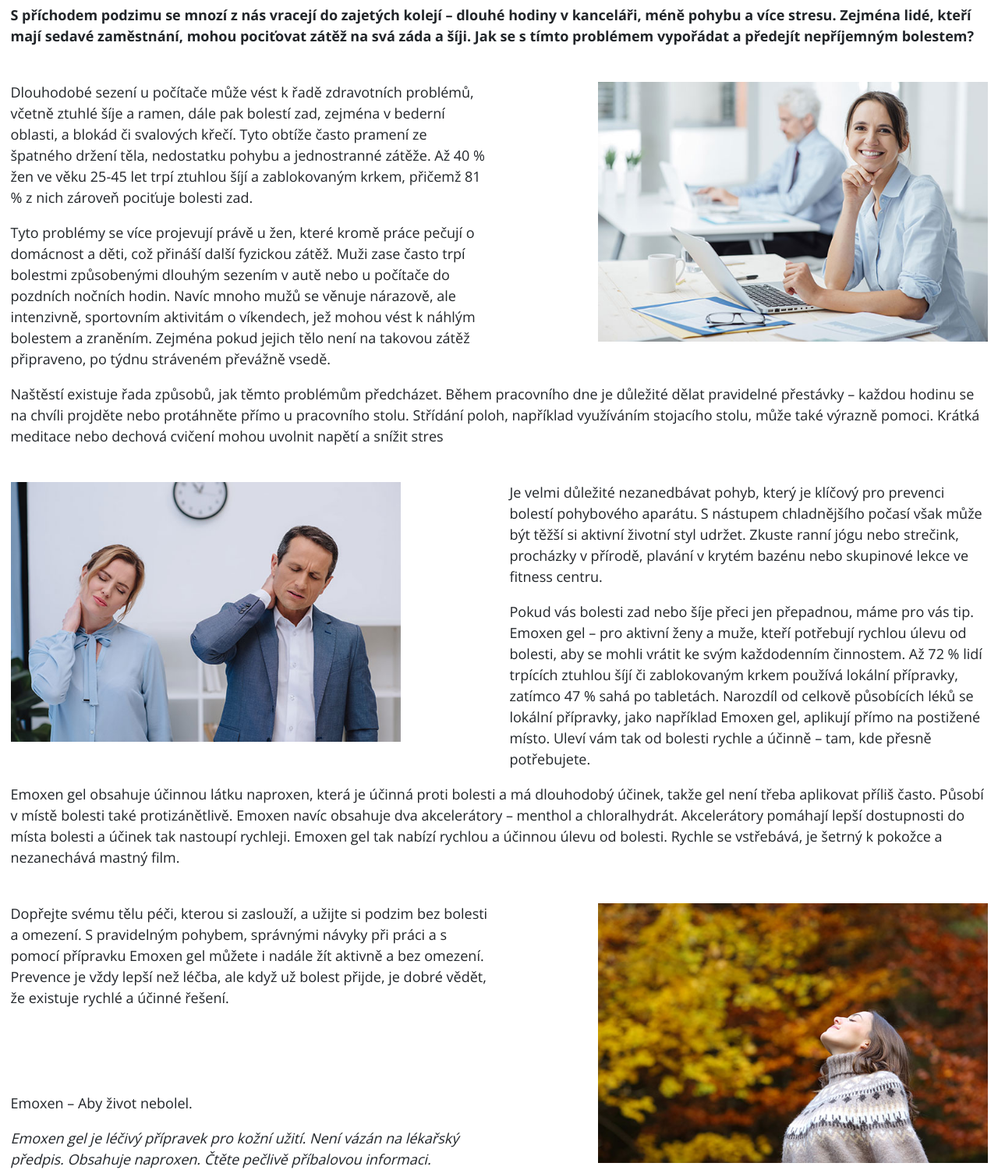
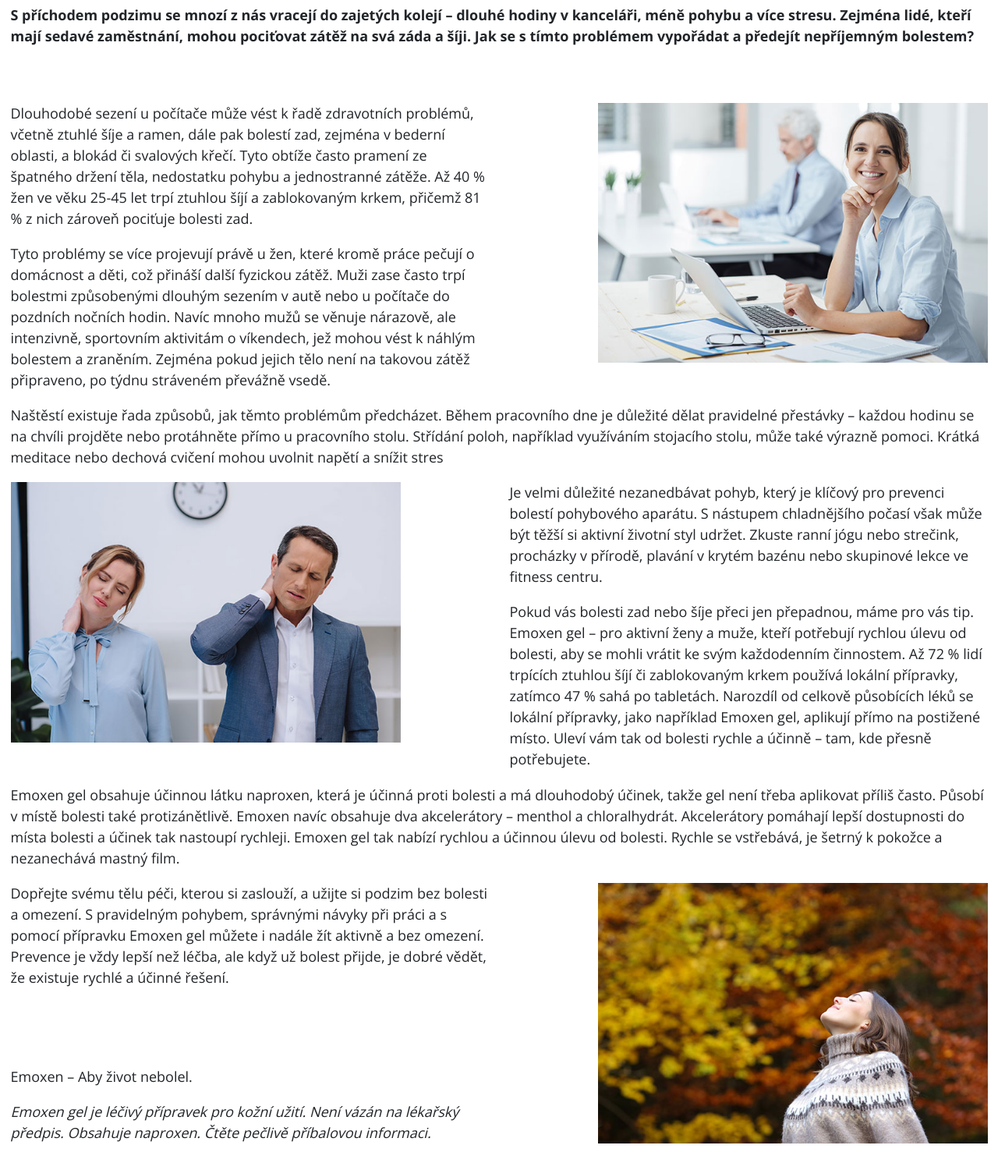
Before and after one commit to VaclavR/emoxen.cz, a website: page clanky/jak_se_vyhnout_bolestem.html in a window 1280 px wide. Shown: the part 220-1720 px from the top of the page at 78% size. Drawn offline with nearby package versions, Linux system fonts and the light colour scheme.

Commit message:
responsivity fixes

```diff
--- a/clanky/jak_se_vyhnout_bolestem.html
+++ b/clanky/jak_se_vyhnout_bolestem.html
@@ -67,14 +67,13 @@
                             Články
                         </button>
                         <ul class="dropdown-menu">
-                            <li><a class="dropdown-item" href="#">Jak se vyhnout bolestem zad a šíje při sedavém
-                                zaměstnání? </a></li>
+                            <li><a class="dropdown-item" href="#">Jak se vyhnout bolestem?</a></li>
                         </ul>
                     </div>
                 </li>
                 <li class="mx-md-3"><a href="https://www.drmax.cz/emoxen-gel-drm-gel-100g" target="_blank">Kde
                     koupit</a></li>
-                <li class="pb-0 ms-md-3"><a href="#contact" class="js-scroll-to">Kontakt</a></li>
+                <li class="pb-0 ms-md-3"><a href="/#contact" class="js-scroll-to">Kontakt</a></li>
             </ul>
         </nav>
         <a href="#" class="menu-opener js-menu-opener d-md-none">
@@ -82,21 +81,21 @@
         </a>
     </div>
 </header>
-<div class="main-content text-center text-lg-start">
+<div class="main-content text-lg-start">
     <section class="main-content__banner"></section>
     <section>
         <div class="container pb-5">
-            <h1 class="text-center pt-4 pb-5">Jak se vyhnout bolestem zad a šíje při sedavém zaměstnání?</h1>
+            <h1 class="text-center pt-4 pb-4 pb-lg-5">Jak se vyhnout bolestem zad a šíje při sedavém zaměstnání?</h1>
             <div class="row">
                 <div class="col-12">
-                    <p class="fw-bold pb-4">S příchodem podzimu se mnozí z nás vracejí do zajetých kolejí – dlouhé
+                    <p class="fw-bold pb-4 pb-lg-5">S příchodem podzimu se mnozí z nás vracejí do zajetých kolejí – dlouhé
                         hodiny v
                         kanceláři, méně pohybu a
                         více stresu. Zejména lidé, kteří mají sedavé zaměstnání, mohou pociťovat zátěž na svá záda a
                         šíji. Jak
                         se s tímto problémem vypořádat a předejít nepříjemným bolestem?</p>
                 </div>
-                <div class="col-6">
+                <div class="col-12 col-lg-6">
                     <p>Dlouhodobé sezení u počítače může vést k řadě zdravotních problémů, včetně ztuhlé šíje a ramen,
                         dále pak bolestí zad, zejména v bederní oblasti, a blokád či svalových křečí. Tyto obtíže často
                         pramení ze špatného držení těla, nedostatku pohybu a jednostranné zátěže. Až 40 % žen ve věku
@@ -110,24 +109,24 @@
                         jejich tělo není na takovou zátěž připraveno, po týdnu stráveném převážně vsedě.
                     </p>
                 </div>
-                <div class="col-6">
-                    <div class="d-flex justify-content-end pb-4">
+                <div class="col-12 col-lg-6">
+                    <div class="d-flex justify-content-center justify-content-lg-end pb-5 pt-4 pt-lg-0">
                         <img src="../img/sezeni.jpg" width="500" alt="Žena sedící za počítačem" class="img-fluid">
                     </div>
                 </div>
                 <div class="col-12">
-                    <p class="pb-4">Naštěstí existuje řada způsobů, jak těmto problémům předcházet. Během pracovního dne
+                    <p>Naštěstí existuje řada způsobů, jak těmto problémům předcházet. Během pracovního dne
                         je důležité
                         dělat pravidelné přestávky – každou hodinu se na chvíli projděte nebo protáhněte přímo u
                         pracovního stolu. Střídání poloh, například využíváním stojacího stolu, může také výrazně
                         pomoci. Krátká meditace nebo dechová cvičení mohou uvolnit napětí a snížit stres</p>
                 </div>
-                <div class="col-6">
-                    <div class="d-flex justify-content-start pb-4">
+                <div class="col-12 col-lg-6">
+                    <div class="d-flex justify-content-center justify-content-lg-start pb-5 pt-4 pt-lg-0">
                         <img src="../img/pohyb.jpg" width="500" alt="Muž a žena si protahují krky" class="img-fluid">
                     </div>
                 </div>
-                <div class="col-6">
+                <div class="col-12 col-lg-6">
                     <p>Je velmi důležité nezanedbávat pohyb, který je klíčový pro prevenci bolestí pohybového aparátu. S
                         nástupem chladnějšího počasí však může být těžší si aktivní životní styl udržet. Zkuste ranní
                         jógu nebo strečink, procházky v přírodě, plavání v krytém bazénu nebo skupinové lekce ve fitness
@@ -140,7 +139,7 @@
                         účinně – tam, kde přesně potřebujete. </p>
                 </div>
                 <div class="col-12">
-                    <p class="pb-4">Emoxen gel obsahuje účinnou látku naproxen, která je účinná proti bolesti a má
+                    <p>Emoxen gel obsahuje účinnou látku naproxen, která je účinná proti bolesti a má
                         dlouhodobý účinek,
                         takže gel není třeba aplikovat příliš často. Působí v místě bolesti také protizánětlivě. Emoxen
                         navíc obsahuje dva akcelerátory – menthol a chloralhydrát. Akcelerátory pomáhají lepší
@@ -148,7 +147,7 @@
                         účinnou úlevu od bolesti. Rychle se vstřebává, je šetrný k pokožce a nezanechává mastný film.
                     </p>
                 </div>
-                <div class="col-6">
+                <div class="col-12 col-lg-6">
                     <div class="d-flex flex-column justify-content-between h-100">
                         <p>Dopřejte svému tělu péči, kterou si zaslouží, a užijte si podzim bez bolesti a omezení.
                             S pravidelným pohybem, správnými návyky při práci a s pomocí přípravku Emoxen gel můžete i
@@ -164,8 +163,8 @@
                         </div>
                     </div>
                 </div>
-                <div class="col-6">
-                    <div class="d-flex justify-content-end pb-4">
+                <div class="col-12 col-lg-6 pt-4 pt-lg-0">
+                    <div class="d-flex justify-content-center justify-content-lg-end pb-3">
                         <img src="../img/spokojenost.jpg" width="500" alt="Spokojená žena" class="img-fluid">
                     </div>
                 </div>
```
